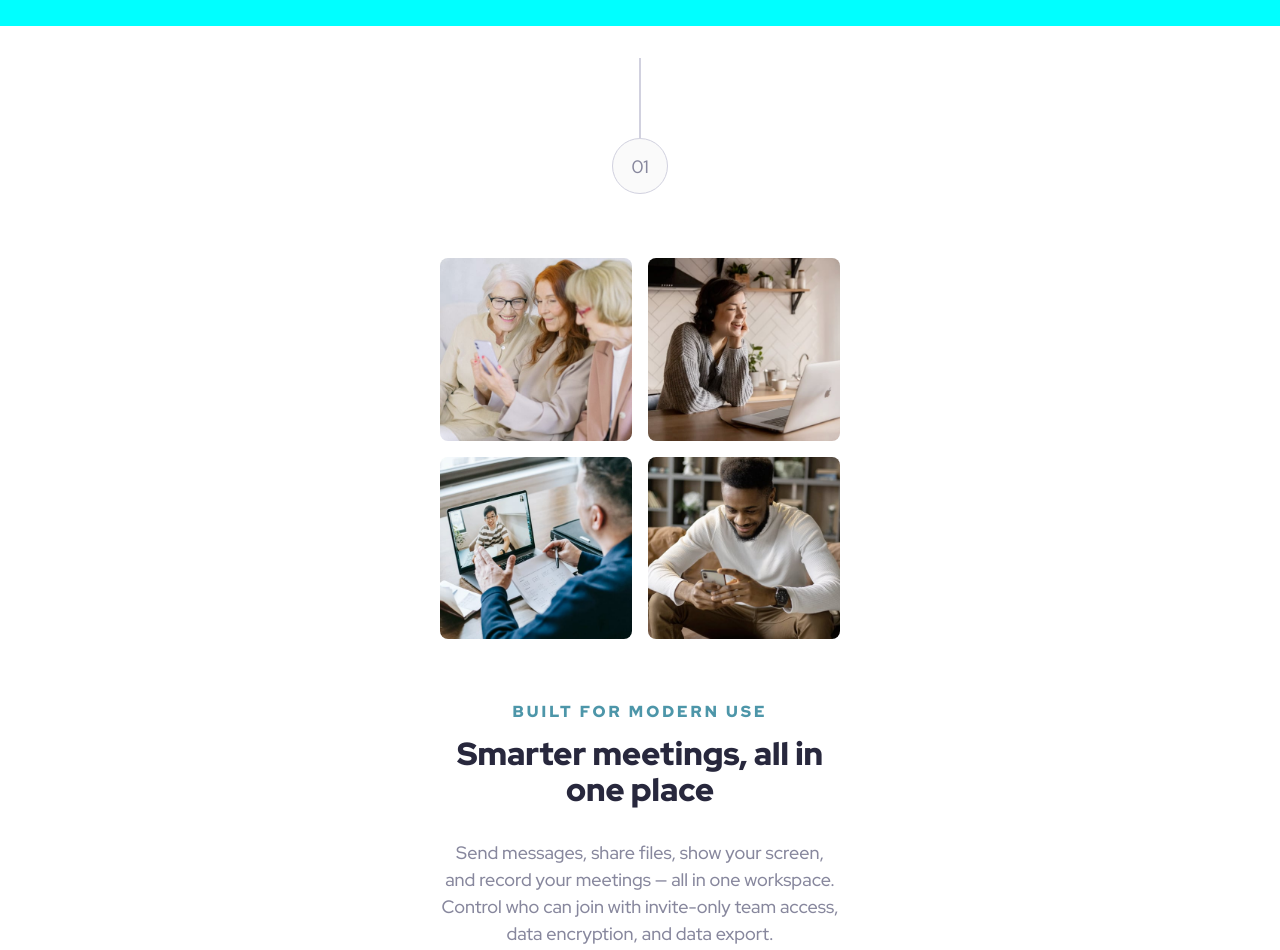
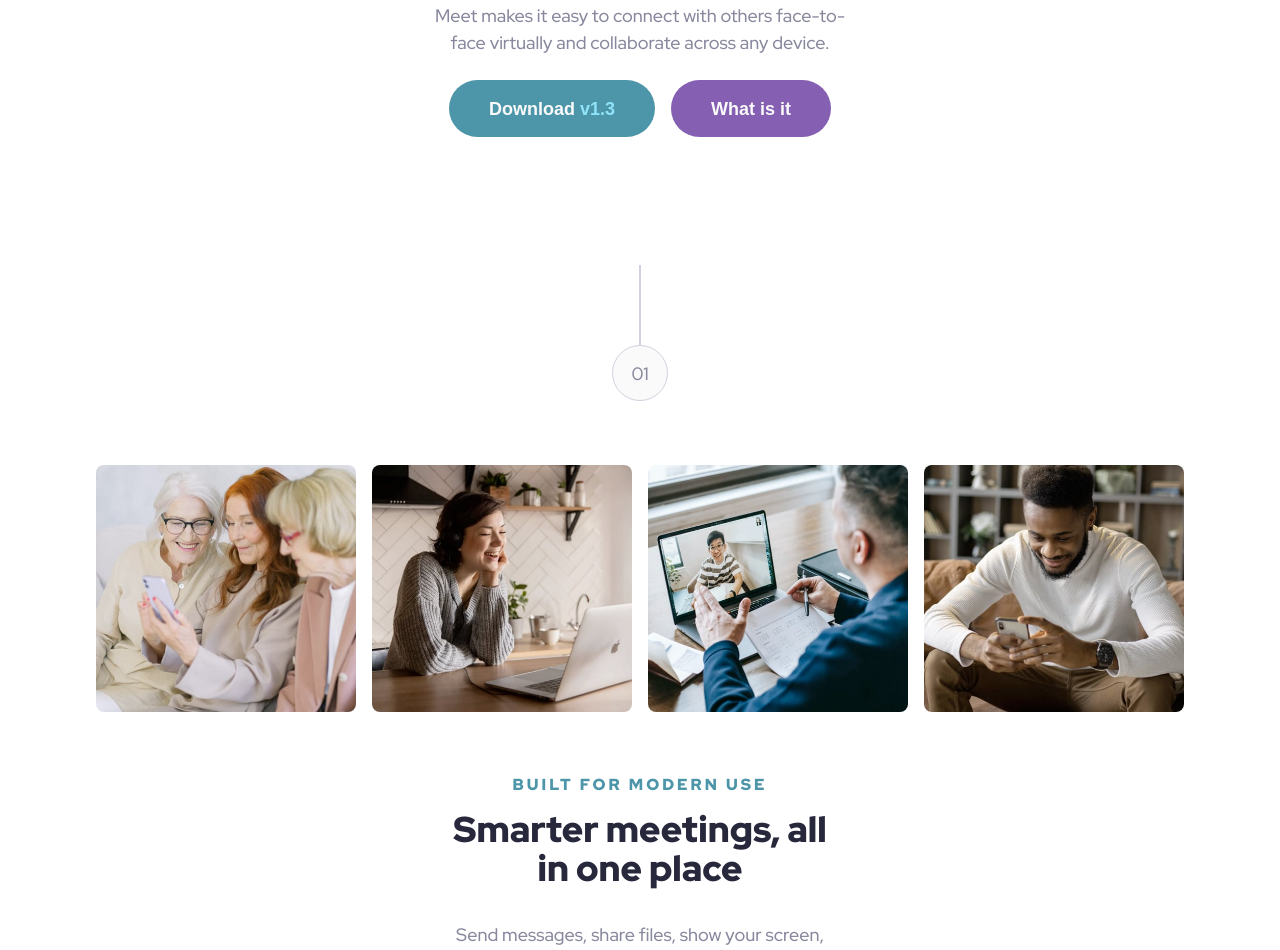
Before and after one commit to kevencb/meet-landing-page, a plain HTML site: page index.html in a window 1280 px wide. Shown: the part 788-1738 px from the top of the page. Drawn offline with Linux system fonts and the light colour scheme.

Commit message:
Tablet view finished

```diff
--- a/index.html
+++ b/index.html
@@ -27,7 +27,7 @@
 
   <main>
 
-    <section class="section__one container">
+    <section class="section__one">
       <div class="number">
         <span class="number__line"></span>
         <span class="number__id">01</span>
@@ -52,7 +52,7 @@
 
     <section class="section__two">
       <div class="section__two-info">
-        <div class="container">
+        <div>
           <h2>Experience more together</h2>
           <p>Stay connected with reliable HD meetings and unlimited one-on-one and group video sessions.</p>
           <button type="button" aria-label="Download v1.3">Download <span>v1.3</span></button>
--- a/sass/_base.sass
+++ b/sass/_base.sass
@@ -34,8 +34,8 @@ html
 
 @mixin text-preset-2
     @include text_base($size: 3.2rem, $height: 110%, $color: $slate-900, $weight: 900)
-    @media (width: 768px)
-        @include text_base($size: 4rem, $height: 110%, $color: $slate-900, $weight: 900)
+    @media (min-width: 768px)
+        font-size: 3.6rem
 
 @mixin text-preset-3
     @include text_base($size: 1.2rem, $height: 110%, $color: $cyan-600, $weight: 900)
@@ -75,7 +75,6 @@ html
         background-color: $white
 
 @mixin section
-    margin-top: 3.2rem
     margin-bottom: 6.4rem
     display: flex
     flex-direction: column
--- a/sass/main.sass
+++ b/sass/main.sass
@@ -1,36 +1,36 @@
 @use "base" as *
 
 .container
-    width: min(85%, 40rem)
+    width: min(85%, 112rem)
     margin: 0 auto
+
 .header
     display: flex
     flex-direction: column
     justify-content: center
-    background-color: aqua
-    align-items: center
     &__logo
         width: 11.8rem
-        margin-top: 4.8rem
+        margin: 4.8rem auto 0
         display: block
     &__hero
         margin-top: 6.4rem
         margin-bottom: 4.8rem
         @media (min-width: 1260px)
         img
-            background-color: red
             width: 85%
             display: block
             margin: 0 auto
             @media (min-width: 768px)
                 width: 100%
     &__info
+        width: 85%
         display: flex
         flex-direction: column
         align-items: center
         text-align: center
         gap: 2.4rem
-        margin-bottom: 3.2rem
+        @media (min-width: 768px)
+            width: 44rem
         &-title
             @include text-preset-1
         &-descriptipon
@@ -59,14 +59,23 @@ main
 
 .section__one
     @include section
+    margin-top: 6.4rem
+    @media (min-width: 768px)
+        margin-top: 12.8rem
     &-gallery
         display: grid
         grid-template-columns: 1fr 1fr
         gap: 1.6rem
+        width: 85%
+        @media (min-width: 768px)
+            grid-template-columns: repeat(4, 1fr)
         img
             width: 100%
             border-radius: .8rem
     &-info
+        width: 85%
+        @media (min-width: 768px)
+            width: 40rem
         span
             @include text-preset-3
             display: block
@@ -88,6 +97,10 @@ main
         position: relative
         height: auto
         div
+            width: 85%
+            margin: 0 auto
+            @media (min-width: 768px)
+                width: 50rem
             display: flex
             flex-direction: column
             gap: 2.4rem
```
Also changed, not shown: css/main.css, 1 other file.
